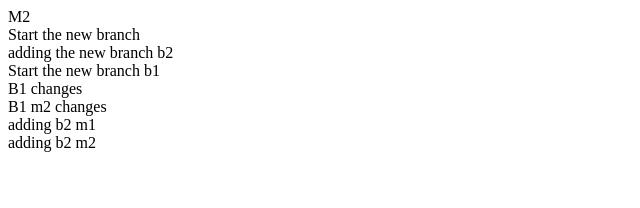
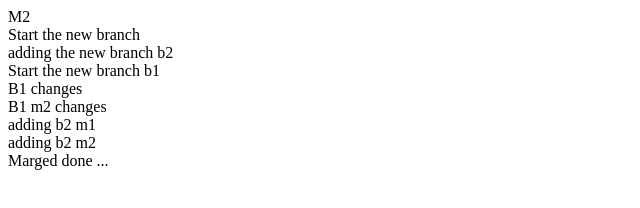
Before and after one commit to mo7mad1996/-git-task, a plain HTML site: page index.html in a window 1280 px wide. Shown: the whole page, without its empty margins (0-640 px from the left). Drawn offline with Linux system fonts and the light colour scheme.

Commit message:
merges done

```diff
--- a/index.html
+++ b/index.html
@@ -10,3 +10,5 @@
 
 <div>adding b2 m1</div>
 <div>adding b2 m2</div>
+
+<div>Marged done ...</div>
```
